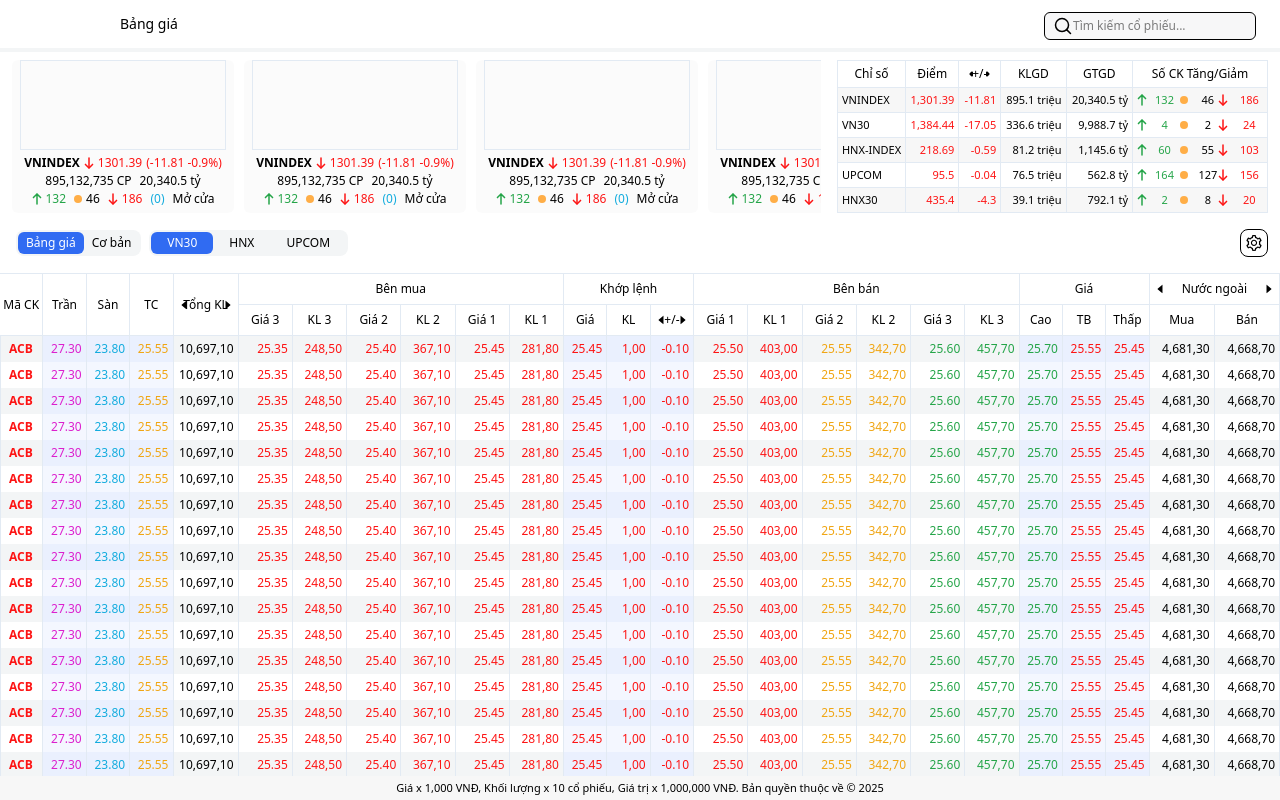
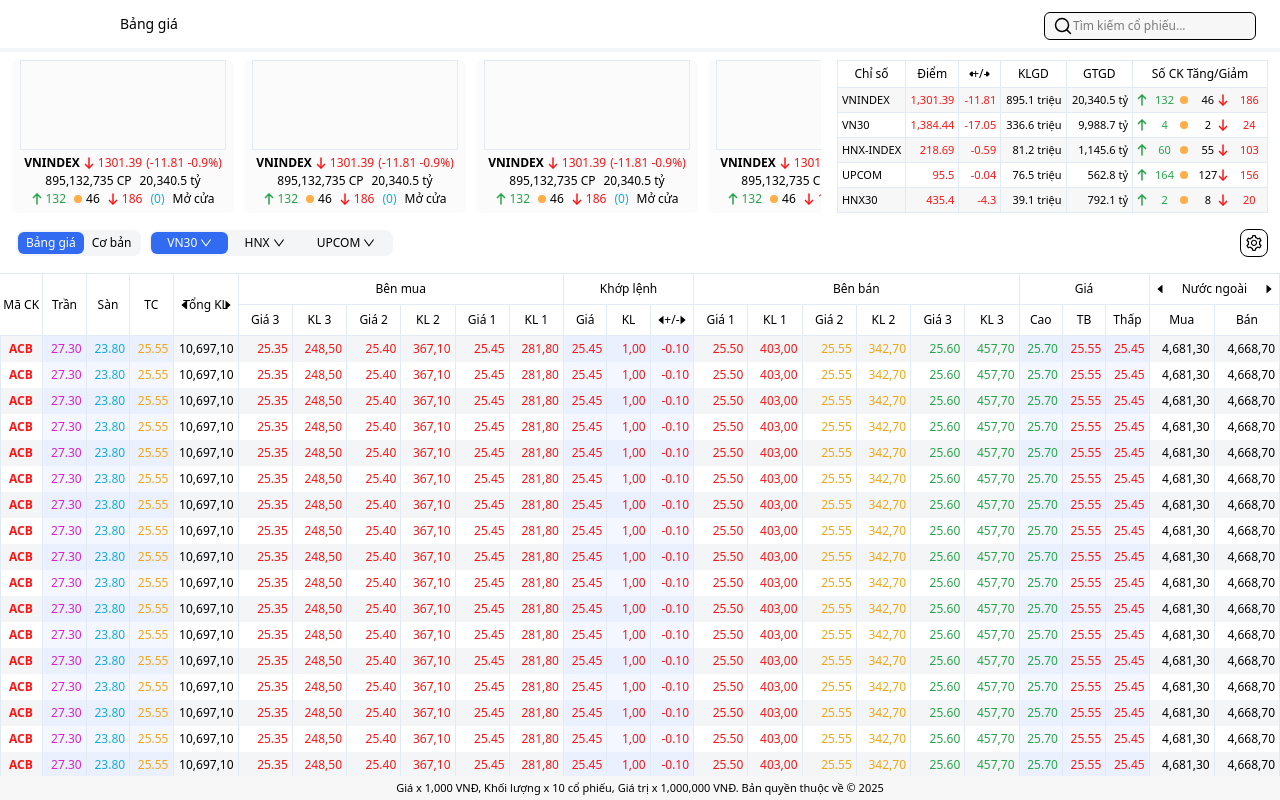
Before and after one commit to tai-doan/priceboard-tailwindcss, a React (Vite) app: page / in a window 1280 px wide. Built offline with nearby package versions, Linux system fonts and the light colour scheme; no server answers.

Commit message:
Xử lý hover menu priceboard

```diff
--- a/src/views/priceboard/menu-priceboard.tsx
+++ b/src/views/priceboard/menu-priceboard.tsx
@@ -1,9 +1,10 @@
+import { DownOutlined } from "@ant-design/icons";
 import { Dropdown, type MenuProps } from "antd";
 import { useEffect, useRef, useState } from "react";
 import usePriceboardSocket from "../../hooks/usePriceboardSocket";
 
 
-const baseMenuClass = "px-4 relative group text-caption font-medium py-0.5 inline-flex items-center justify-center whitespace-nowrap rounded-md px-2 ring-light-primary-offset-hover dark:ring-dark-primary-offset-hover transition-all focus-visible:outline-none focus-visible:ring focus-visible:ring-offset";
+const baseMenuClass = "group px-4 relative group text-caption font-medium py-0.5 inline-flex items-center justify-center whitespace-nowrap rounded-md px-2 ring-light-primary-offset-hover dark:ring-dark-primary-offset-hover transition-all focus-visible:outline-none focus-visible:ring focus-visible:ring-offset";
 
 const MenuPriceboard = () => {
   const { indexList } = usePriceboardSocket();
@@ -65,6 +66,7 @@ const MenuPriceboard = () => {
           }
         >
           {menuSelected.key.includes("STO") ? menuSelected.label : "HOSE"}
+          &nbsp;{<DownOutlined className="group-hover:rotate-180 transition-all" />}
         </button>
       </Dropdown>
       <Dropdown
@@ -89,6 +91,7 @@ const MenuPriceboard = () => {
           }
         >
           {menuSelected.key.includes("STX") ? menuSelected.label : "HNX"}
+          &nbsp;{<DownOutlined className="group-hover:rotate-180 transition-all" />}
         </button>
       </Dropdown>
       <Dropdown
@@ -113,6 +116,7 @@ const MenuPriceboard = () => {
           }
         >
           {menuSelected.key.includes("UPX") ? menuSelected.label : "UPCOM"}
+          &nbsp;{<DownOutlined className="group-hover:rotate-180 transition-all" />}
         </button>
       </Dropdown>
     </div>
```
Also changed, not shown: src/tailwind.css.
